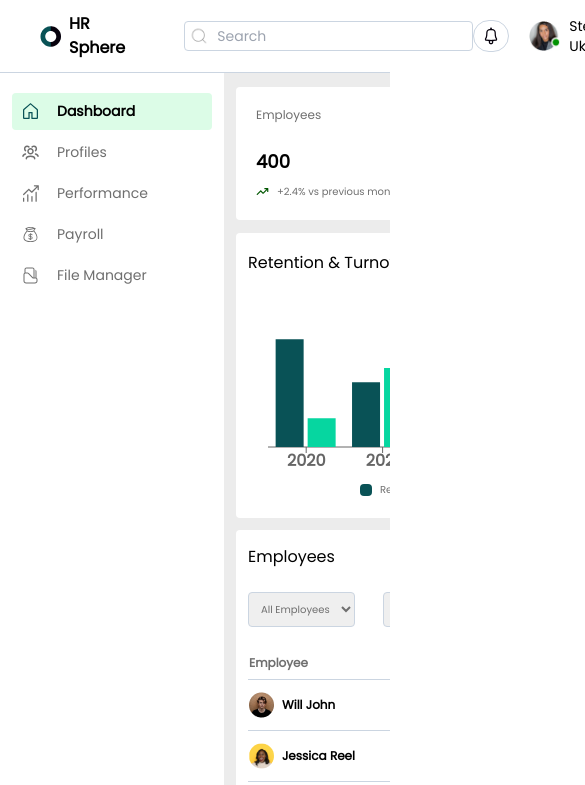
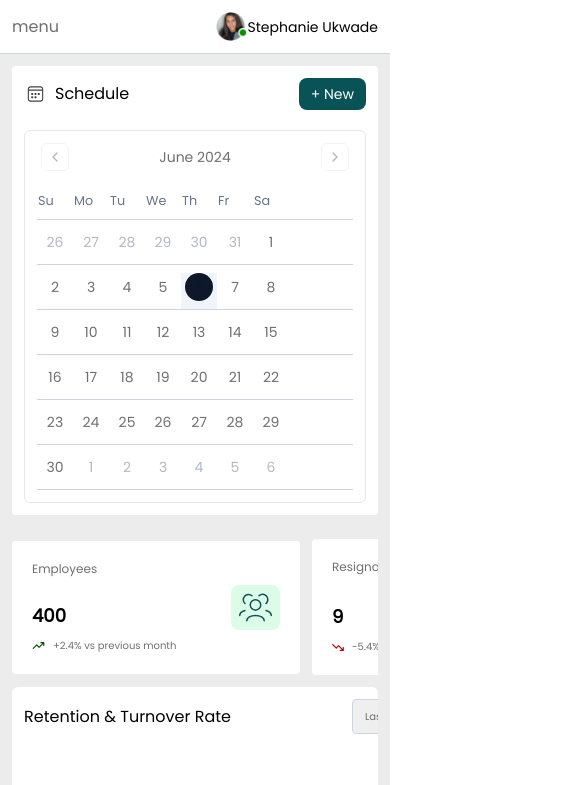
Before and after one commit to oseji/HR-Sphere, a React (Vite) app: page / in a window 390 px wide. Shown: the top 785 px of the page, 585 px wide, since content can reach past the window. Built offline with nearby package versions, Linux system fonts and the light colour scheme.

Commit message:
started working on mobile responsiveness

```diff
--- a/src/App.tsx
+++ b/src/App.tsx
@@ -1,4 +1,5 @@
 import { Route, Switch } from "react-router-dom";
+import { useRef } from "react";
 
 import Menu from "./Menu";
 import Overview from "./Overview";
@@ -12,21 +13,32 @@ import bellIcon from "./assets/bellIcon.svg";
 import avatar from "./assets/stephanie.jpg";
 
 function App() {
+  const menuRef = useRef<HTMLDivElement>(null);
+
+  const openCloseMenu = () => {
+    const menuBtn = menuRef.current;
+    menuBtn?.classList.toggle("menuClosed");
+  };
+
   return (
     <div className="App">
       <header>
         <div className="logoGrp">
-          <img src={logo} alt="logo" />
+          <img src={logo} alt="logo" className="block" />
           <h1 className="font-bold text-black">HR Sphere</h1>
         </div>
 
         <div className="w-full flex flex-row items-center justify-between">
+          <p className="lg:hidden" onClick={openCloseMenu}>
+            menu
+          </p>
+
           <div className="inputGrp">
             <img src={searchIcon} alt="search icon" className="h-5" />
             <input
               type="text"
               placeholder="Search"
-              className="bg-transparent outline-0 text-sm placeholder:text-sm"
+              className="bg-transparent outline-0 w-full text-sm placeholder:text-sm"
             />
           </div>
 
@@ -34,7 +46,7 @@ function App() {
             <img
               src={bellIcon}
               alt="bell icon"
-              className="border border-slate-300 rounded-full py-1.5 px-2.5 w-9"
+              className="border border-slate-300 rounded-full py-1.5 px-2.5 w-9 hidden md:block"
             />
 
             <div className="profileGrp">
@@ -45,8 +57,8 @@ function App() {
         </div>
       </header>
 
-      <main className="flex flex-row max-h-screen">
-        <Menu></Menu>
+      <main className="lg:flex flex-row lg:max-h-screen relative">
+        <Menu menu={menuRef}></Menu>
 
         <Switch>
           <Route exact path="/" component={Overview} />
--- a/src/Menu.tsx
+++ b/src/Menu.tsx
@@ -10,7 +10,11 @@ import iconHelp from "./assets/formkit_help.svg";
 import iconSettings from "./assets/fluent_settings-20-regular.svg";
 import iconLogout from "./assets/iconoir_log-out.svg";
 
-const Menu = () => {
+type menuProp = {
+  menu: any;
+};
+
+const Menu = (props: menuProp) => {
   const menuRefs = [
     useRef<HTMLDivElement>(null),
     useRef<HTMLDivElement>(null),
@@ -37,7 +41,7 @@ const Menu = () => {
   };
 
   return (
-    <section className=" flex flex-col justify-between py-5 px-3 bg-white">
+    <section className="menuScreen menuClosed" ref={props.menu}>
       <div className="menuCollection">
         <Link to={"/"}>
           <div
@@ -47,7 +51,7 @@ const Menu = () => {
             onClick={toggleMenuClass}
           >
             <img src={iconHome} alt="home icon" />
-            <p>Dashboard</p>
+            <p className="menutext">Home</p>
           </div>
         </Link>
 
@@ -59,7 +63,7 @@ const Menu = () => {
             onClick={toggleMenuClass}
           >
             <img src={iconUsers} alt="profile icon" />
-            <p>Profiles</p>
+            <p className="menutext">Profiles</p>
           </div>
         </Link>
 
@@ -71,7 +75,7 @@ const Menu = () => {
             onClick={toggleMenuClass}
           >
             <img src={iconPerformance} alt="performance icon" />
-            <p>Performance</p>
+            <p className="menutext">Performance</p>
           </div>
         </Link>
 
@@ -83,7 +87,7 @@ const Menu = () => {
             onClick={toggleMenuClass}
           >
             <img src={iconPayroll} alt="payroll icon" />
-            <p>Payroll</p>
+            <p className="menutext">Payroll</p>
           </div>
         </Link>
 
@@ -95,7 +99,7 @@ const Menu = () => {
             onClick={toggleMenuClass}
           >
             <img src={iconFolder} alt="folder icon" />
-            <p>File Manager</p>
+            <p className="menutext">File Manager</p>
           </div>
         </Link>
       </div>
@@ -109,7 +113,7 @@ const Menu = () => {
             onClick={toggleMenuClass}
           >
             <img src={iconHelp} alt="help icon" />
-            <p>Help/support</p>
+            <p className="menutext">Help/support</p>
           </div>
         </Link>
 
@@ -121,7 +125,7 @@ const Menu = () => {
             onClick={toggleMenuClass}
           >
             <img src={iconSettings} alt="settings icon" />
-            <p>Setting</p>
+            <p className="menutext">Setting</p>
           </div>
         </Link>
 
@@ -133,7 +137,7 @@ const Menu = () => {
             onClick={toggleMenuClass}
           >
             <img src={iconLogout} alt="log out icon" />
-            <p>Log out</p>
+            <p className="menutext">Log out</p>
           </div>
         </Link>
       </div>
--- a/src/Payroll.tsx
+++ b/src/Payroll.tsx
@@ -11,7 +11,8 @@ const Payroll = () => {
 
   return (
     <section className="screenSection w-full">
-      <div className="payrollTable min-h-screen">
+      <div className=" overflow-x-scroll lg:overflow-x-hidden">
+        <div className="payrollTable min-h-screen min-w-[700px] lg:min-w-0">
           <div className="pb-2 border-b border-slate-300 flex flex-row justify-between items-center">
             <select className="cursor-pointer outline-0 p-2  rounded capitalize text-base text-black border-none">
               <option value="">Payroll for february 2024</option>
@@ -26,7 +27,11 @@ const Payroll = () => {
               </div>
 
               <div className="headingGrp">
-              <img src={download} alt="download icon" className="headindIcon" />
+                <img
+                  src={download}
+                  alt="download icon"
+                  className="headindIcon"
+                />
                 <p className="headingIconText">Download</p>
               </div>
 
@@ -114,6 +119,7 @@ const Payroll = () => {
             </tbody>
           </table>
         </div>
+      </div>
     </section>
   );
 };
--- a/src/Schedule.tsx
+++ b/src/Schedule.tsx
@@ -7,7 +7,7 @@ const Schedule = () => {
   const [date, setDate] = useState<Date | undefined>(new Date());
 
   return (
-    <section className="bg-white rounded max-w-fit my-3 p-3 text-sm">
+    <section className="bg-white rounded max-w-full mx-3 lg:mx-0 my-3 p-3 text-sm">
       <div className="calendarHeading">
         <div className="flex flex-row items-center gap-2">
           <img src={calndarIcon} alt="calendar" />
--- a/src/Stats.tsx
+++ b/src/Stats.tsx
@@ -109,7 +109,7 @@ const Stats = () => {
   }, [chartYears]);
 
   return (
-    <section className="flex flex-col gap-3 p-3 max-w-[730px]">
+    <section className="flex flex-col gap-3 p-3 w-full lg:max-w-[730px]">
       <div className="statsCardGrp">
         <div className="statsCard">
           <p className="statsHeading">Employees</p>
@@ -167,6 +167,7 @@ const Stats = () => {
       </div>
 
       <div className="chartGrp">
+        <div className="overflow-x-scroll lg:overflow-x-hidden lg:min-w-fit bg-white rounded-md">
           <div className="chartBox">
             <div className="chartHeadingGrp">
               <h1 className="boxHeading">Retention & Turnover Rate</h1>
@@ -219,6 +220,7 @@ const Stats = () => {
               </div>
             </div>
           </div>
+        </div>
 
         <div className="requestBox">
           <h1 className="boxHeading pb-3 border-b border-black  w-full">
@@ -248,6 +250,7 @@ const Stats = () => {
         </div>
       </div>
 
+      <div className="overflow-x-scroll lg:overflow-x-hidden">
         <div className="tableGrp">
           <div className="tableGrpHeader">
             <h1 className="boxHeading">Employees</h1>
@@ -347,6 +350,7 @@ const Stats = () => {
             </tbody>
           </table>
         </div>
+      </div>
 
       <div className="employeeSort">
         <div className="flex flex-row items-center gap-5">
--- a/src/index.css
+++ b/src/index.css
@@ -24,7 +24,7 @@ html {
 }
 
 .overviewSection {
-  @apply flex flex-row;
+  @apply flex flex-col-reverse lg:flex-row;
 }
 
 .overviewScreen {
@@ -36,7 +36,7 @@ html {
 }
 
 .performanceSection {
-  @apply flex flex-row gap-3 text-sm;
+  @apply flex flex-col-reverse lg:flex-row gap-3 text-sm;
 }
 
 .pageNumGrp {
@@ -69,33 +69,45 @@ select {
 }
 
 header {
-  @apply w-full flex flex-row items-center py-3 px-10 border-b border-slate-300 bg-white;
+  @apply w-full flex flex-row items-center py-3 md:px-10 px-3 border-b border-slate-300 bg-white;
 }
 
 .logoGrp {
-  @apply w-[150px] flex flex-row items-center gap-2 mr-20;
+  @apply hidden  w-[150px] md:flex flex-row items-center gap-2 mr-20;
 }
 
 .inputGrp {
-  @apply w-[380px] flex flex-row items-center gap-2 border border-slate-300 rounded p-1;
+  @apply w-[150px] md:w-[380px] hidden lg:flex flex-row items-center gap-2 border border-slate-300 rounded p-1;
 }
 
 .profileGrp {
-  @apply flex flex-row items-center gap-2 cursor-pointer;
+  @apply flex flex-row items-center md:gap-2 cursor-pointer;
 }
 
 .profileName {
-  @apply capitalize text-sm text-black;
+  @apply capitalize text-sm text-black text-center;
 }
 
 /* MENU */
+.menuScreen {
+  @apply flex flex-col justify-between py-5 px-3 bg-white absolute z-10 min-h-screen lg:relative shadow-xl lg:shadow-none transition ease-in-out duration-200;
+}
+
+.menuClosed {
+  @apply -translate-x-96 max-w-[220px] lg:-translate-x-0;
+}
+
 .menuCollection {
   @apply flex flex-col gap-1 items-start;
 }
 
 .menuGrp {
-  @apply w-[200px] flex flex-row gap-4 p-2 rounded cursor-pointer text-sm;
+  @apply w-[150px] lg:w-[200px] flex flex-row gap-4 p-2 rounded cursor-pointer text-sm;
 }
+
+/* .menutext {
+  @apply hidden lg:block;
+} */
 
 .activeMenuGrp {
   @apply bg-green-100 font-semibold text-black;
@@ -103,11 +115,11 @@ header {
 
 /* STATS SECTION */
 .statsCardGrp {
-  @apply flex flex-row gap-3 items-center;
+  @apply flex flex-row gap-3 items-center overflow-x-scroll lg:overflow-x-hidden;
 }
 
 .statsCard {
-  @apply w-full flex flex-col gap-2 p-5 rounded bg-white;
+  @apply min-w-72 lg:min-w-0 lg:w-full flex flex-col gap-2 p-5 rounded bg-white;
 }
 
 .statsHeading {
@@ -132,11 +144,11 @@ header {
 
 /* chart group */
 .chartGrp {
-  @apply flex flex-row gap-3;
+  @apply flex flex-col lg:flex-row gap-3;
 }
 
 .chartBox {
-  @apply w-[450px] bg-white p-3 rounded;
+  @apply w-[450px] bg-white p-3;
 }
 
 .chartHeadingGrp {
@@ -148,7 +160,7 @@ header {
 }
 
 .requestBox {
-  @apply w-[280px] p-3 bg-white rounded text-sm;
+  @apply lg:w-[280px] p-3 bg-white rounded text-sm;
 }
 
 .requestTextGrp {
@@ -165,7 +177,7 @@ header {
 
 /* table group */
 .tableGrp {
-  @apply text-sm bg-white p-3 rounded flex flex-col gap-5 min-h-[412px];
+  @apply text-sm bg-white p-3 rounded flex flex-col gap-5 min-h-[412px] min-w-[700px] lg:min-w-0;
 }
 
 .tableGrpHeader {
@@ -210,6 +222,10 @@ td {
 }
 
 /* PERFORMANCE SCREEN */
+
+.employeePerformanceTable {
+  @apply min-h-[371px] min-w-[700px] lg:min-w-0;
+}
 
 .totalEmployeeChart {
   @apply overflow-hidden;
```
Also changed, not shown: src/FileManager.tsx (+15 -6 lines), src/Performance.tsx (+8 -5 lines). Lines whose indentation alone changed are shown as unchanged.
